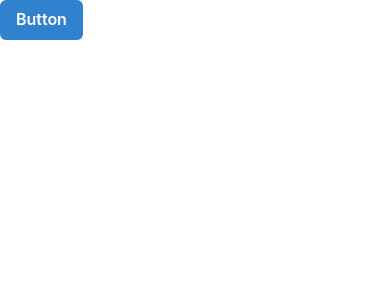
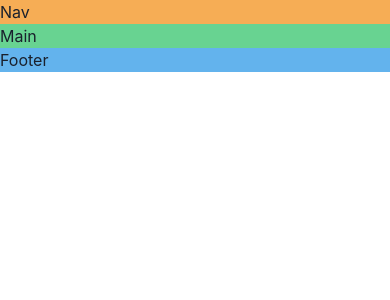
Before and after one commit to Qianqian122333/Pokemons-Website, a React (Vite) app: page / in a window 390 px wide. Shown: the top 300 px of the page. Built offline with nearby package versions, Linux system fonts and the light colour scheme.

Commit message:
Build a responsive layout

```diff
--- a/src/App.tsx
+++ b/src/App.tsx
@@ -1,7 +1,39 @@
 import "./App.css";
-import { Button, ButtonGroup } from "@chakra-ui/react";
+import { Grid, GridItem, Show } from "@chakra-ui/react";
 function App() {
-  return <Button colorScheme="blue">Button</Button>;
+  return (
+    <Grid
+      templateAreas={{
+        base: `"nav"
+                  "main"
+                  "footer"`,
+        lg: `"nav nav"
+                  "aside main"
+                  "footer footer"`,
+      }}
+      // gridTemplateRows={"50px 1fr 30px"}
+      // gridTemplateColumns={"150px 1fr"}
+      // h="200px"
+      // gap="1"
+      // color="blackAlpha.700"
+      // fontWeight="bold"
+    >
+      <GridItem bg="orange.300" area={"nav"}>
+        Nav
+      </GridItem>
+      <Show above="lg">
+        <GridItem bg="pink.300" area={"aside"}>
+          Aside
+        </GridItem>
+      </Show>
+      <GridItem bg="green.300" area={"main"}>
+        Main
+      </GridItem>
+      <GridItem bg="blue.300" area={"footer"}>
+        Footer
+      </GridItem>
+    </Grid>
+  );
 }
 
 export default App;
```
